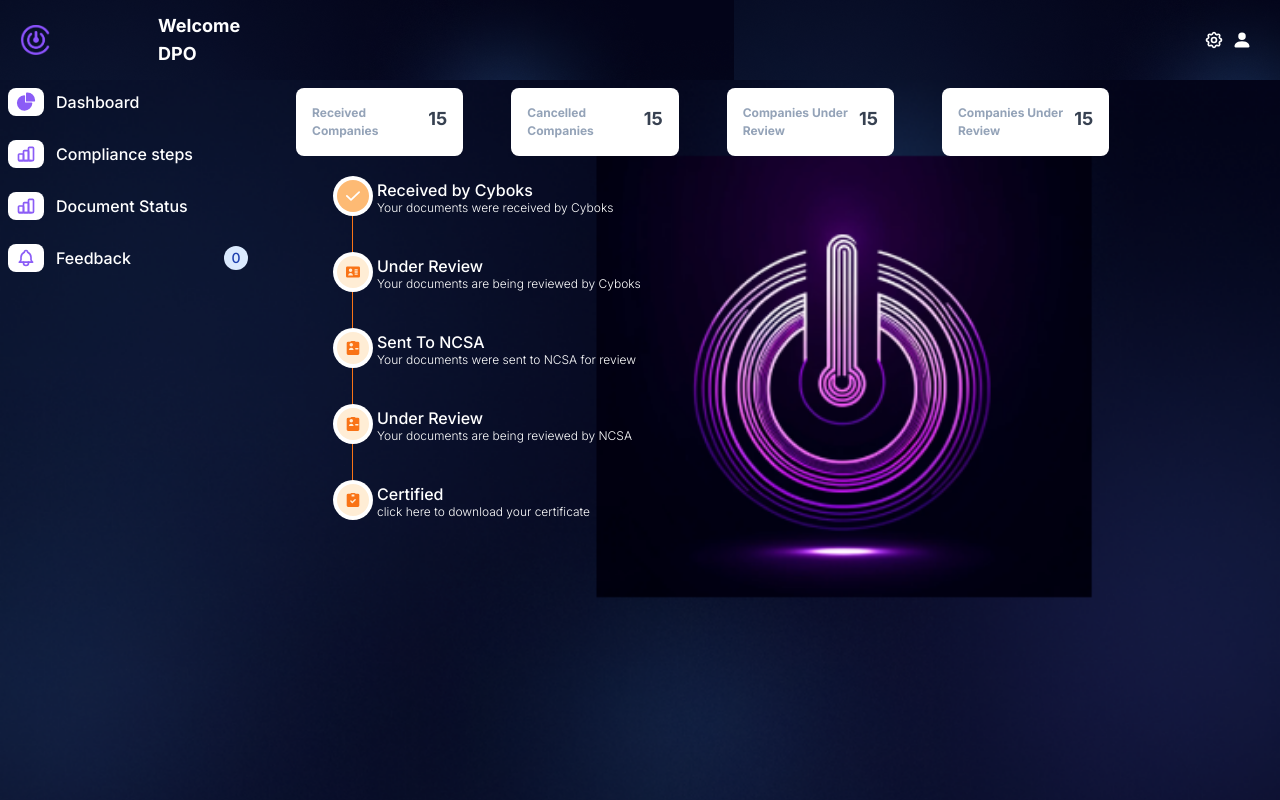
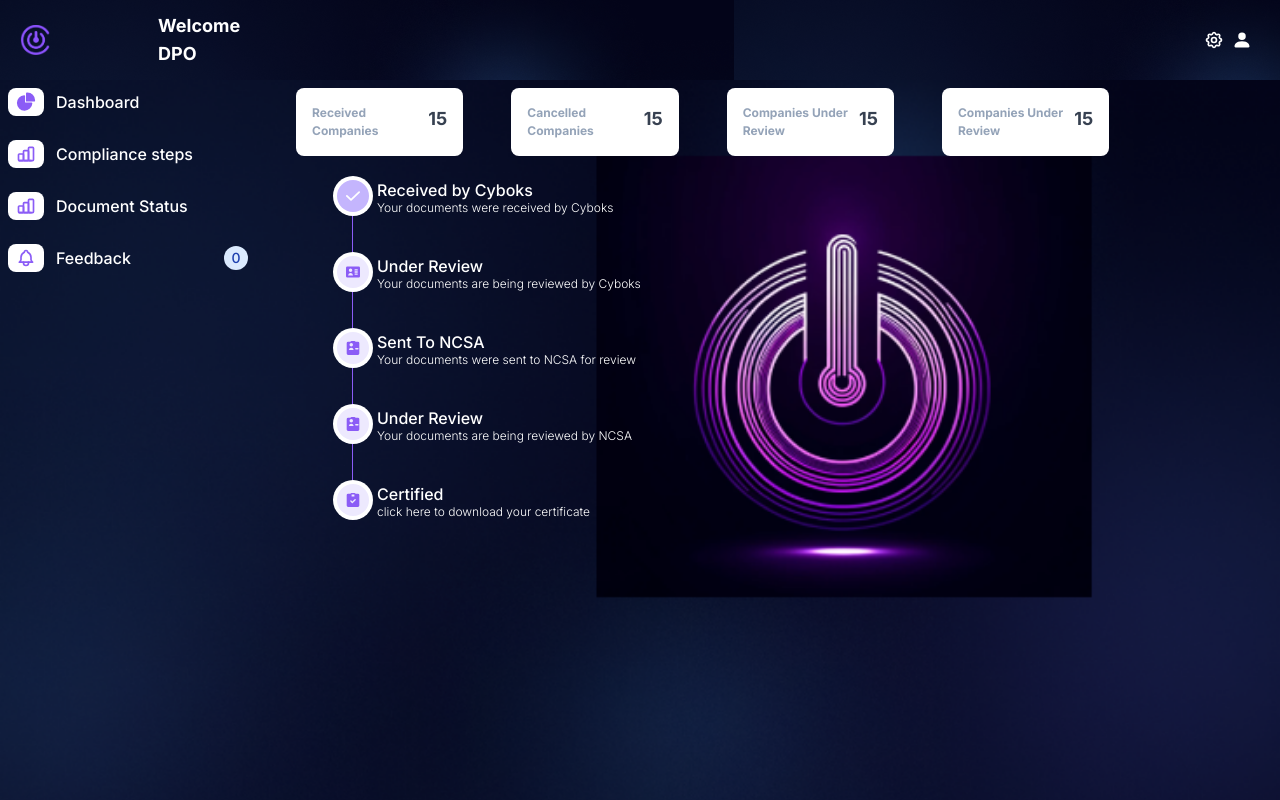
Before and after one commit to DanNtwali/cyboks, a Next.js app: page /dashboard_dpo/staging in a window 1280 px wide. Built offline with nearby package versions, Linux system fonts and the light colour scheme.

Commit message:
Add info on cyboks dashboard

```diff
--- a/src/app/dashboard_dpo/documents/page.tsx
+++ b/src/app/dashboard_dpo/documents/page.tsx
@@ -111,7 +111,7 @@ function CyboksDashboard() {
                 <div className="mt-8 px-16">
                   <button
                   type='submit'
-                  className="bg-orange-600 hover:bg-orange-700 text-white font-semibold py-2 w-full rounded-xl">
+                  className="bg-violet-600 hover:bg-violet-700 text-white font-semibold py-2 w-full rounded-xl">
                     Submit
                   </button>
                 </div>
--- a/src/app/dashboard_dpo/page.tsx
+++ b/src/app/dashboard_dpo/page.tsx
@@ -43,7 +43,7 @@ function DpoDashboard() {
                 <h3 className="font-bold font-['Open Sans'] text-lg text-black pl-2 pt-1">List of Uploaded Administrative Documents</h3>
                 <Link className="font-medium text-sm ml-2 text-red-600 dark:text-red-500 hover:underline cursor-pointer" href={"/dashboard_dpo/documents"}>+Add</Link>
                 <table className="relative overflow-y-auto w-full text-sm text-l mt-4 font-['Open Sans'] text-left text-gray-500">
-                    <thead className="text-xs text-orange-500 bg-gray-50">
+                    <thead className="text-xs text-violet-500 bg-gray-50">
                          <tr>
                              <th scope="col" className="px-1 py-2">
                                  Documents Description
--- a/src/app/dashboard_dpo/staging/page.tsx
+++ b/src/app/dashboard_dpo/staging/page.tsx
@@ -45,9 +45,9 @@ function DpoDashboard() {
             </div>
             </div>
           </div>
-          <ol className="ml-20 mt-6 relative text-white border-l border-orange-500 dark:border-gray-700 dark:text-gray-400">
+          <ol className="ml-20 mt-6 relative text-white border-l border-violet-500 dark:border-gray-700 dark:text-gray-400">
             <li className="mb-10 ml-6">
-              <span className="absolute flex items-center justify-center w-8 h-8 bg-orange-300 rounded-full -left-4 ring-4 ring-white dark:ring-gray-900 dark:bg-orange-500">
+              <span className="absolute flex items-center justify-center w-8 h-8 bg-violet-300 rounded-full -left-4 ring-4 ring-white dark:ring-gray-900 dark:bg-violet-500">
                 <svg className="w-3.5 h-3.5 text-white dark:text-green-400" aria-hidden="true" xmlns="http://www.w3.org/2000/svg" fill="none" viewBox="0 0 16 12">
                   <path stroke="currentColor" strokeLinecap="round" strokeLinejoin="round" strokeWidth="2" d="M1 5.917 5.724 10.5 15 1.5"/>
                 </svg>
@@ -56,8 +56,8 @@ function DpoDashboard() {
               <p className="text-xs font-light">Your documents were received by Cyboks</p>
             </li>
             <li className="mb-10 ml-6">
-              <span className="absolute flex items-center justify-center w-8 h-8 bg-orange-100 rounded-full -left-4 ring-4 ring-white dark:ring-gray-900 dark:bg-orange-300">
-                <svg className="w-3.5 h-3.5 text-orange-500 dark:text-gray-400" aria-hidden="true" xmlns="http://www.w3.org/2000/svg" fill="currentColor" viewBox="0 0 20 16">
+              <span className="absolute flex items-center justify-center w-8 h-8 bg-violet-100 rounded-full -left-4 ring-4 ring-white dark:ring-gray-900 dark:bg-violet-300">
+                <svg className="w-3.5 h-3.5 text-violet-500 dark:text-gray-400" aria-hidden="true" xmlns="http://www.w3.org/2000/svg" fill="currentColor" viewBox="0 0 20 16">
                   <path d="M18 0H2a2 2 0 0 0-2 2v12a2 2 0 0 0 2 2h16a2 2 0 0 0 2-2V2a2 2 0 0 0-2-2ZM6.5 3a2.5 2.5 0 1 1 0 5 2.5 2.5 0 0 1 0-5ZM3.014 13.021l.157-.625A3.427 3.427 0 0 1 6.5 9.571a3.426 3.426 0 0 1 3.322 2.805l.159.622-6.967.023ZM16 12h-3a1 1 0 0 1 0-2h3a1 1 0 0 1 0 2Zm0-3h-3a1 1 0 0 1 0-2h3a1 1 0 0 1 0 2Zm0-3h-3a1 1 0 0 1 0-2h3a1 1 0 0 1 0 2Z"/>
                 </svg>
               </span>
@@ -65,8 +65,8 @@ function DpoDashboard() {
               <p className="text-xs font-light">Your documents are being reviewed by Cyboks</p>
             </li>
             <li className="mb-10 ml-6">
-              <span className="absolute flex items-center justify-center w-8 h-8 bg-orange-100 rounded-full -left-4 ring-4 ring-white dark:ring-gray-900 dark:bg-orange-300">
-                <svg className="w-3.5 h-3.5 text-orange-500 dark:text-gray-400" aria-hidden="true" xmlns="http://www.w3.org/2000/svg" fill="currentColor" viewBox="0 0 18 20">
+              <span className="absolute flex items-center justify-center w-8 h-8 bg-violet-100 rounded-full -left-4 ring-4 ring-white dark:ring-gray-900 dark:bg-violet-300">
+                <svg className="w-3.5 h-3.5 text-violet-500 dark:text-gray-400" aria-hidden="true" xmlns="http://www.w3.org/2000/svg" fill="currentColor" viewBox="0 0 18 20">
                   <path d="M16 1h-3.278A1.992 1.992 0 0 0 11 0H7a1.993 1.993 0 0 0-1.722 1H2a2 2 0 0 0-2 2v15a2 2 0 0 0 2 2h14a2 2 0 0 0 2-2V3a2 2 0 0 0-2-2ZM6.5 3a2.5 2.5 0 1 1 0 5 2.5 2.5 0 0 1 0-5ZM3.014 13.021l.157-.625A3.427 3.427 0 0 1 6.5 9.571a3.426 3.426 0 0 1 3.322 2.805l.159.622-6.967.023ZM16 12h-3a1 1 0 0 1 0-2h3a1 1 0 0 1 0 2"/>
                 </svg>
               </span>
@@ -74,8 +74,8 @@ function DpoDashboard() {
               <p className="text-xs font-light">Your documents were sent to NCSA for review</p>
             </li>
             <li className="mb-10 ml-6">
-              <span className="absolute flex items-center justify-center w-8 h-8 bg-orange-100 rounded-full -left-4 ring-4 ring-white dark:ring-gray-900 dark:bg-orange-300">
-                <svg className="w-3.5 h-3.5 text-orange-500 dark:text-gray-400" aria-hidden="true" xmlns="http://www.w3.org/2000/svg" fill="currentColor" viewBox="0 0 18 20">
+              <span className="absolute flex items-center justify-center w-8 h-8 bg-violet-100 rounded-full -left-4 ring-4 ring-white dark:ring-gray-900 dark:bg-violet-300">
+                <svg className="w-3.5 h-3.5 text-violet-500 dark:text-gray-400" aria-hidden="true" xmlns="http://www.w3.org/2000/svg" fill="currentColor" viewBox="0 0 18 20">
                   <path d="M16 1h-3.278A1.992 1.992 0 0 0 11 0H7a1.993 1.993 0 0 0-1.722 1H2a2 2 0 0 0-2 2v15a2 2 0 0 0 2 2h14a2 2 0 0 0 2-2V3a2 2 0 0 0-2-2ZM6.5 3a2.5 2.5 0 1 1 0 5 2.5 2.5 0 0 1 0-5ZM3.014 13.021l.157-.625A3.427 3.427 0 0 1 6.5 9.571a3.426 3.426 0 0 1 3.322 2.805l.159.622-6.967.023ZM16 12h-3a1 1 0 0 1 0-2h3a1 1 0 0 1 0 2"/>
                 </svg>
               </span>
@@ -83,13 +83,13 @@ function DpoDashboard() {
               <p className="text-xs font-light">Your documents are being reviewed by NCSA</p>
             </li>
             <li className="ml-6">
-              <span className="absolute flex items-center justify-center w-8 h-8 bg-orange-100 rounded-full -left-4 ring-4 ring-white dark:ring-gray-900 dark:bg-orange-300">
-                <svg className="w-3.5 h-3.5 text-orange-500 dark:text-gray-400" aria-hidden="true" xmlns="http://www.w3.org/2000/svg" fill="currentColor" viewBox="0 0 18 20">
+              <span className="absolute flex items-center justify-center w-8 h-8 bg-violet-100 rounded-full -left-4 ring-4 ring-white dark:ring-gray-900 dark:bg-violet-300">
+                <svg className="w-3.5 h-3.5 text-violet-500 dark:text-gray-400" aria-hidden="true" xmlns="http://www.w3.org/2000/svg" fill="currentColor" viewBox="0 0 18 20">
                   <path d="M16 1h-3.278A1.992 1.992 0 0 0 11 0H7a1.993 1.993 0 0 0-1.722 1H2a2 2 0 0 0-2 2v15a2 2 0 0 0 2 2h14a2 2 0 0 0 2-2V3a2 2 0 0 0-2-2ZM7 2h4v3H7V2Zm5.7 8.289-3.975 3.857a1 1 0 0 1-1.393 0L5.3 12.182a1.002 1.002 0 1 1 1.4-1.436l1.328 1.289 3.28-3.181a1 1 0 1 1 1.392 1.435Z"/>
                 </svg>
               </span>
               <h3 className="font-medium leading-tight">Certified</h3>
-              <p className="text-xs font-light">click <Link href="" className="text-center hover:text-orange-600 hover:font-extrabold font-['Open Sans'] leading-tight">here</Link> to download your certificate</p>
+              <p className="text-xs font-light">click <Link href="" className="text-center hover:text-violet-600 hover:font-extrabold font-['Open Sans'] leading-tight">here</Link> to download your certificate</p>
             </li>
           </ol>
        </div>
--- a/src/app/dashboard_ncsa/certified/page.tsx
+++ b/src/app/dashboard_ncsa/certified/page.tsx
@@ -14,7 +14,7 @@ function Approved() {
             <div className=" p-2 mt-14 bg-white rounded-lg sm:rounded-lg">
                 <h3 className="font-bold font-['Open Sans'] text-lg text-black pl-2 pt-1">Certified Companies</h3>
                 <table className="relative overflow-y-auto w-full text-sm mt-4 font-['Open Sans'] text-left text-gray-500">
-                    <thead className="text-xs text-orange-500 bg-gray-50">
+                    <thead className="text-xs text-violet-500 bg-gray-50">
                          <tr>
                              <th scope="col" className="px-1 py-2">
                                  Company Name
--- a/src/app/dashboard_ncsa/info/page.tsx
+++ b/src/app/dashboard_ncsa/info/page.tsx
@@ -17,7 +17,7 @@ function Info() {
                 </div>
                 <div className='mt-6'>
                     <ol className="flex items-center w-full text-sm font-medium text-center text-white dark:text-white sm:text-base">
-                        <li className="flex md:w-full items-center text-orange-500 dark:text-orange-400 sm:after:content-[''] after:w-full after:h-1 after:border-b after:border-gray-200 after:border-1 after:hidden sm:after:inline-block after:mx-6 xl:after:mx-10 dark:after:border-gray-700">
+                        <li className="flex md:w-full items-center text-violet-500 dark:text-violet-400 sm:after:content-[''] after:w-full after:h-1 after:border-b after:border-gray-200 after:border-1 after:hidden sm:after:inline-block after:mx-6 xl:after:mx-10 dark:after:border-gray-700">
                             <span className="flex items-center after:content-['/'] sm:after:hidden after:mx-2 after:text-white dark:after:text-white">
                                 <svg className="w-3.5 h-3.5 sm:w-4 sm:h-4 mr-2.5" aria-hidden="true" xmlns="http://www.w3.org/2000/svg" fill="currentColor" viewBox="0 0 20 20">
                                     <path d="M10 .5a9.5 9.5 0 1 0 9.5 9.5A9.51 9.51 0 0 0 10 .5Zm3.707 8.207-4 4a1 1 0 0 1-1.414 0l-2-2a1 1 0 0 1 1.414-1.414L9 10.586l3.293-3.293a1 1 0 0 1 1.414 1.414Z"/>
@@ -51,7 +51,7 @@ function Info() {
                     <div className="text-white text-xl text-center mt-4">
                         No documents Uploaded
                     </div>
-                    <div className="text-white text-lg mt-4 hover:text-orange-500">
+                    <div className="text-white text-lg mt-4 hover:text-violet-500">
                         <Link href={"/dashboard_Cyboks/compliance"}>
                             + add clients documents
                         </Link>
--- a/src/app/dashboard_ncsa/page.tsx
+++ b/src/app/dashboard_ncsa/page.tsx
@@ -48,9 +48,9 @@ function NcsaDashboard() {
             <div className=''>
             <div className=" p-2 mt-14 bg-white rounded-lg sm:rounded-lg m-2">
                 <h3 className="font-bold font-['Open Sans'] text-lg text-black pl-2 pt-1">List of Companies</h3>
-                <p className="text-orange-500 text-xl text-semibold pl-2">+ <span className="text-gray-400 text-sm">5 Received Companies</span></p>
+                <p className="text-violet-500 text-xl text-semibold pl-2">+ <span className="text-gray-400 text-sm">5 Received Companies</span></p>
                 <table className="relative overflow-y-auto w-full text-sm mt-4 font-['Open Sans'] text-left text-gray-500">
-                    <thead className="text-xs text-orange-500 bg-gray-50">
+                    <thead className="text-xs text-violet-500 bg-gray-50">
                          <tr>
                              <th scope="col" className="px-1 py-2">
                                  Company Name
--- a/src/app/dashboard_ncsa/pending/page.tsx
+++ b/src/app/dashboard_ncsa/pending/page.tsx
@@ -15,7 +15,7 @@ function Pending() {
             <div className=" p-2 mt-14 bg-white rounded-lg sm:rounded-lg">
                 <h3 className="font-bold font-['Open Sans'] text-lg text-black pl-2 pt-1">Companies Under Review</h3>
                 <table className="relative overflow-y-auto w-full text-sm mt-4 font-['Open Sans'] text-left text-gray-500">
-                    <thead className="text-xs text-orange-500 bg-gray-50">
+                    <thead className="text-xs text-violet-500 bg-gray-50">
                          <tr>
                              <th scope="col" className="px-1 py-2">
                                  Company Name
--- a/src/app/dashboard_ncsa/received/page.tsx
+++ b/src/app/dashboard_ncsa/received/page.tsx
@@ -14,9 +14,9 @@ function Received() {
         <div className="p-8 sm:ml-64 mr-0">
             <div className=" p-2 mt-14 bg-white rounded-lg sm:rounded-lg">
                 <h3 className="font-bold font-['Open Sans'] text-lg text-black pl-2 pt-1">Received Companies</h3>
-                <p className="text-orange-500 text-xl text-semibold pl-2">+ <span className="text-gray-400 text-sm">5 Received Companies</span></p>
+                <p className="text-violet-500 text-xl text-semibold pl-2">+ <span className="text-gray-400 text-sm">5 Received Companies</span></p>
                 <table className="relative overflow-y-auto w-full text-sm mt-4 font-['Open Sans'] text-left text-gray-500">
-                    <thead className="text-xs text-orange-500 bg-gray-50">
+                    <thead className="text-xs text-violet-500 bg-gray-50">
                          <tr>
                              <th scope="col" className="px-1 py-2">
                                  Company Name
--- a/src/app/dashboard_ncsa/rejected/page.tsx
+++ b/src/app/dashboard_ncsa/rejected/page.tsx
@@ -14,7 +14,7 @@ function Rejected() {
             <div className=" p-2 mt-14 bg-white rounded-lg sm:rounded-lg">
                 <h3 className="font-bold font-['Open Sans'] text-lg text-black pl-2 pt-1">Rejected Companies</h3>
                 <table className="relative overflow-y-auto w-full text-sm mt-4 font-['Open Sans'] text-left text-gray-500">
-                    <thead className="text-xs text-orange-500 bg-gray-50">
+                    <thead className="text-xs text-violet-500 bg-gray-50">
                          <tr>
                              <th scope="col" className="px-1 py-2">
                                  Company Name
--- a/src/app/forget/reset_password/page.tsx
+++ b/src/app/forget/reset_password/page.tsx
@@ -27,7 +27,7 @@ export default function ForgetPassword() {
                 />
                 <div className="flex flex-col items-center justify-center">
 
-                    <button className="bg-white hover:bg-green-50 text-orange-500 font-semibold py-2 my-11 w-1/4 rounded-lg border">
+                    <button className="bg-white hover:bg-green-50 text-violet-500 font-semibold py-2 my-11 w-1/4 rounded-lg border">
                         Submit
                     </button>
                 </div>
--- a/src/components/Dashboard/popupform.tsx
+++ b/src/components/Dashboard/popupform.tsx
@@ -52,7 +52,7 @@ function Popupform() {
                 </div>
                   <button
                     type="submit"
-                    className="w-full text-white bg-orange-500 hover:bg-orange-600 focus:ring-4 focus:outline-none focus:ring-orange-300 font-medium rounded-lg text-sm px-5 py-2.5 text-center dark:bg-orange-500 dark:hover:bg-orange-600 dark:focus:ring-orange-700"
+                    className="w-full text-white bg-violet-500 hover:bg-violet-600 focus:ring-4 focus:outline-none focus:ring-violet-300 font-medium rounded-lg text-sm px-5 py-2.5 text-center dark:bg-violet-500 dark:hover:bg-violet-600 dark:focus:ring-violet-700"
                   >
                     Submit
                   </button>
```
Also changed, not shown: src/app/dashboard_cyboks/page.tsx (+22 -21 lines).
